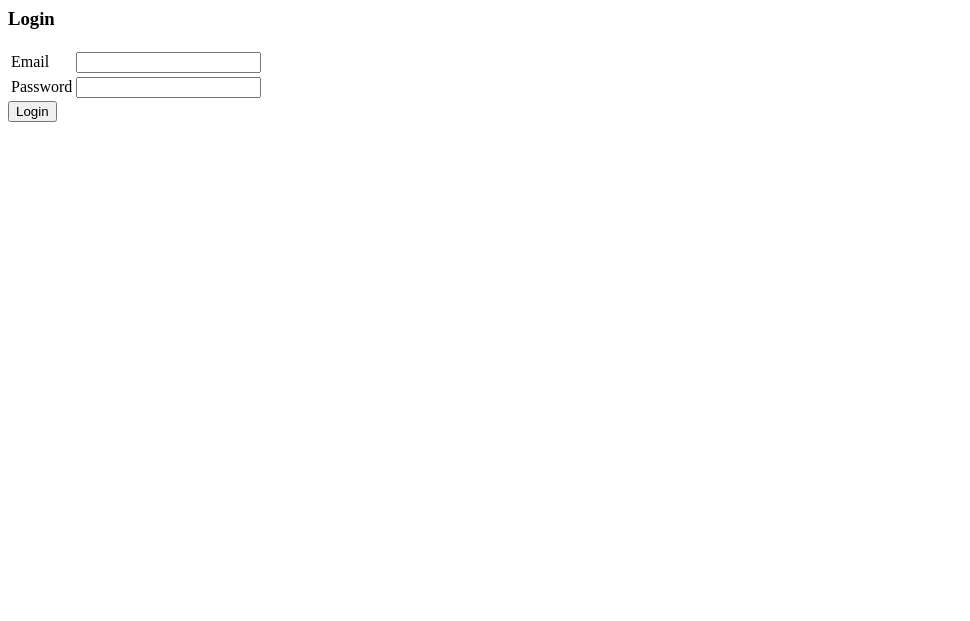
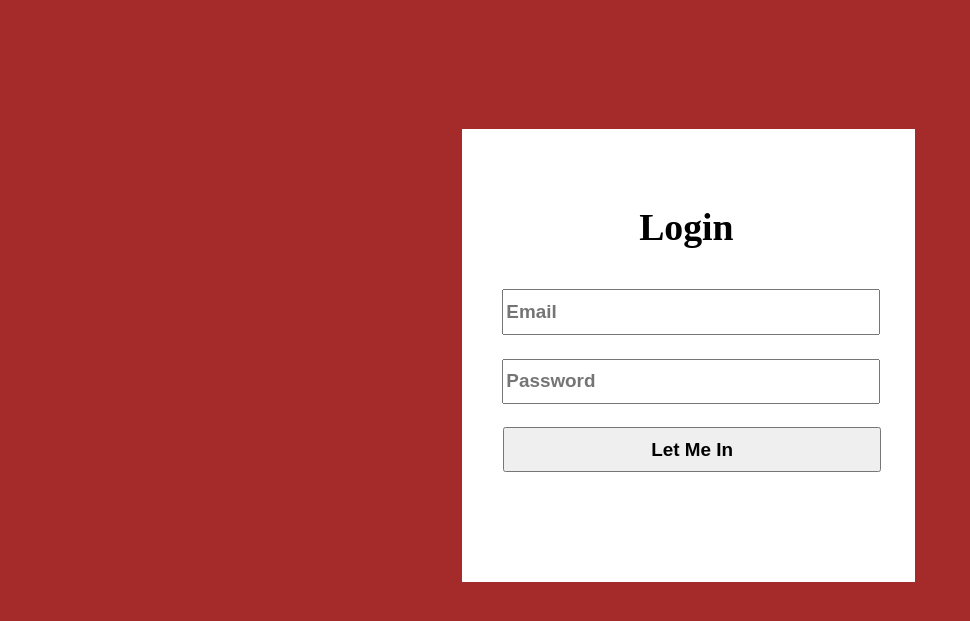
Before and after one commit to sachinmukherjee/Blogger, a Django app: page /login/ in a window 1280 px wide. Shown: the top 621 px of the page, without its empty margins (0-970 px from the left). Run offline with Django 3.2, Linux system fonts and the light colour scheme.

Commit message:
Styling sheet added

```diff
--- a/Blogger/settings.py
+++ b/Blogger/settings.py
@@ -120,4 +120,4 @@ USE_TZ = True
 
 
 STATIC_ROOT = os.path.join(BASE_DIR, "static")
-STATIC_URL = 'static/'
+STATIC_URL = '/static/'
--- a/Blogger/urls.py
+++ b/Blogger/urls.py
@@ -16,6 +16,7 @@ urlpatterns = [
     url(r'^details/add_details/', views.detailProcessing),
     url(r'^publish/$', views.publish),
     url(r'^publish/addContent/', views.addContent),
+    url(r'^logout/$', views.logout),
 
 
 
--- /dev/null
+++ b/Blogs/static/Blogs/login.css
@@ -0,0 +1,46 @@
+body
+{
+ background-color:brown;
+}
+
+.login
+{
+  width:10cm;
+  height:10cm;
+  position:relative;
+  margin:0;
+  padding:1cm;
+  left:12cm;
+  top:3.2cm;
+  background-color:white;
+}
+
+input[type=email], input[type=password]
+{
+  position:relative;
+  width:10cm;
+  height:1.2cm;
+  font-weight:bolder;
+  font-size:0.5cm;
+  display:block;
+  margin-bottom:20px;
+}
+table, td
+{
+  line-height:1cm;
+}
+button[type=submit]
+{
+ width:10cm;
+ height:1.2cm;
+ position:relative;
+ left:0.1cm;
+ font-weight:bold;
+ font-size:0.5cm;
+}
+h3
+{
+  position:relative;
+  left:3.7cm;
+  font-size:1cm;
+}
--- a/Blogs/templates/login.html
+++ b/Blogs/templates/login.html
@@ -1,24 +1,26 @@
 <html>
 <head>
 <title>Login</title>
+    {% load staticfiles %}
+    <link rel="stylesheet" type="text/css" href="{% static 'Blogs/login.css' %}">
 </head>
 
 
 <body>
+<div class="login">
 <h3>Login</h3>
 <form action="/login/authenticate/" method="post" { %csrf_token% }>
     <table>
         <tr>
-            <td><label for="email">Email</label></td>
-            <td><input type="email" name="email"></td>
+            <td><input type="email" name="email" placeholder="Email"></td>
         </tr>
 
         <tr>
-            <td><label for="password">Password</label></td>
-            <td><input type="password" name="password"></td>
+            <td><input type="password" name="password" placeholder="Password"></td>
         </tr>
     </table>
-<button type="submit" name="login" value="submit">Login</button>
+<button type="submit" name="login" value="submit">Let Me In</button>
 </form>
+</div>
 </body>
 </html>
--- a/Blogs/views.py
+++ b/Blogs/views.py
@@ -116,3 +116,8 @@ def addContent(request):
         return HttpResponseRedirect('/home/')
     else:
         return HttpResponseRedirect('/publish/')
+
+
+def logout(request):
+    del request.session["login_user"]
+    del request.session["blog_user"]
```
Also changed, not shown: 5 other files.
